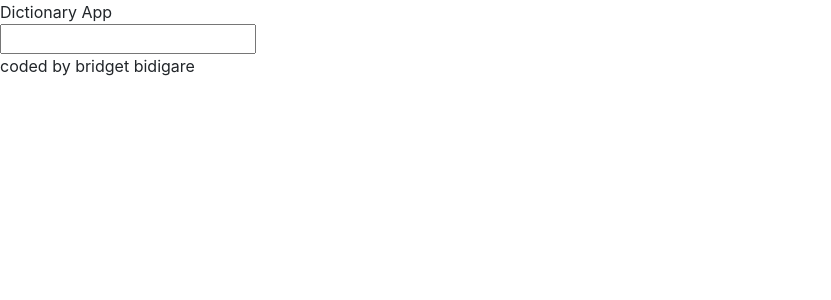
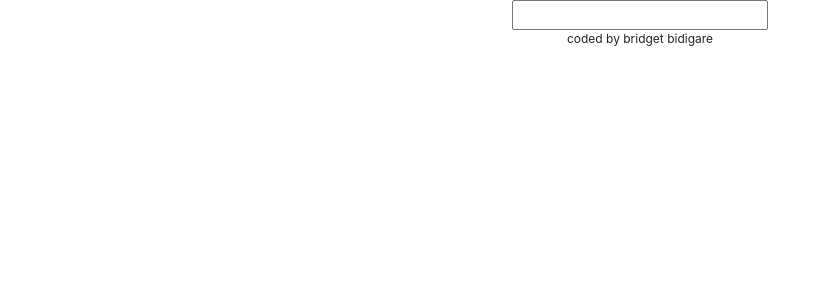
Before and after one commit to bridgetbidigare/dictionary-project, a React (Create React App) app: page / in a window 1280 px wide. Shown: the top 300 px of the page, without its empty margins (0-831 px from the left). Built offline with nearby package versions, Linux system fonts and the light colour scheme.

Commit message:
Started adding CSS

```diff
--- a/src/App.css
+++ b/src/App.css
@@ -0,0 +1,7 @@
+body {
+  text-align: center;
+}
+
+footer {
+  font-size: 12px;
+}
--- a/src/App.js
+++ b/src/App.js
@@ -5,7 +5,6 @@ function App() {
   return (
     <div>
       <main>
-        Dictionary App
         <SearchEngine />
       </main>
       <footer>coded by bridget bidigare</footer>
```
